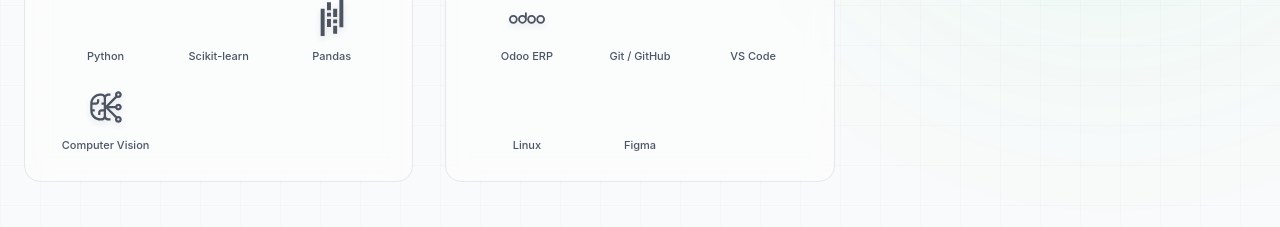
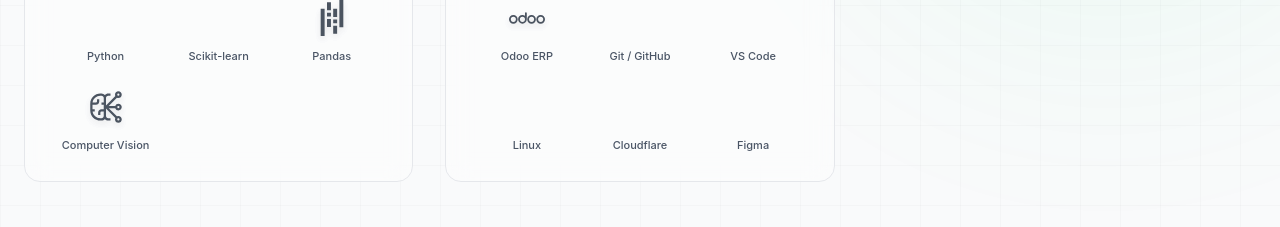
Before and after one commit to itsdrsw/portfolio-dimas, a Vue app: page / in a window 1280 px wide. Shown: the part 2560-2787 px from the top of the page. Built offline with nearby package versions, Linux system fonts and the light colour scheme; no server answers; the database is empty; some icons are missing.

Commit message:
[IMP] Menambahkan stack clodflare

```diff
--- a/src/components/SkillsSection.vue
+++ b/src/components/SkillsSection.vue
@@ -145,6 +145,7 @@ const skills = ref([
       { name: "Git / GitHub", icon: "skill-icons:github-dark" },
       { name: "VS Code", icon: "skill-icons:vscode-dark" },
       { name: "Linux", icon: "skill-icons:linux-dark" },
+      { name: "Cloudflare", icon: "skill-icons:cloudflare-dark" },
       { name: "Figma", icon: "skill-icons:figma-dark" },
     ],
   },
```
